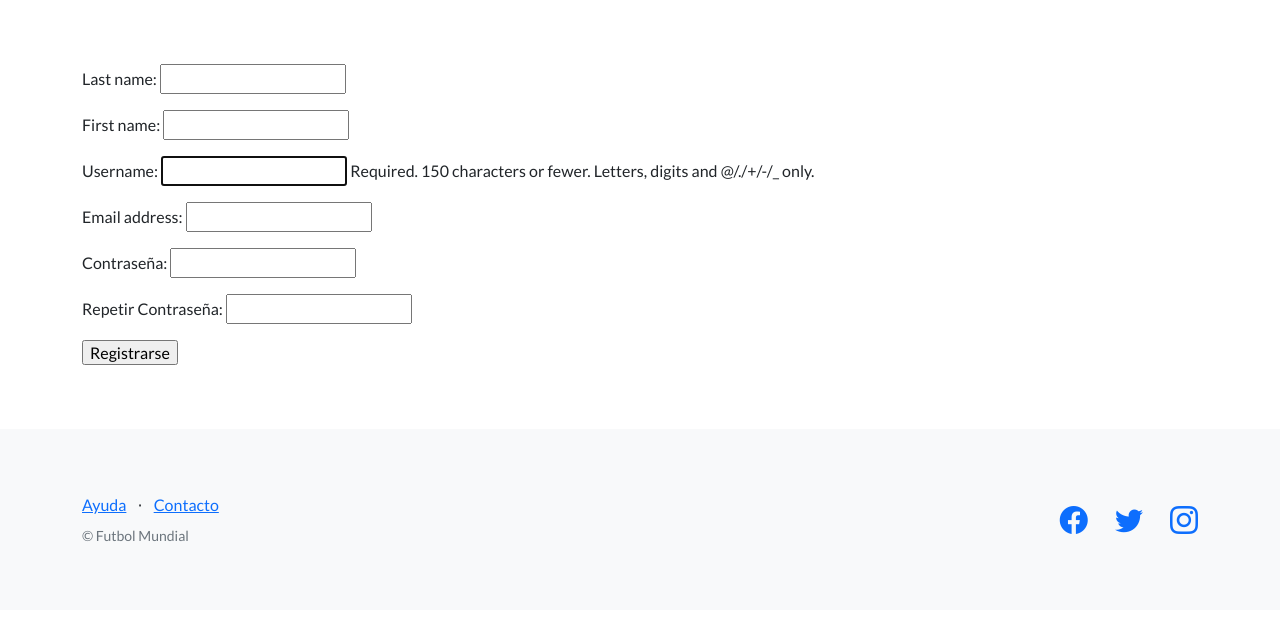
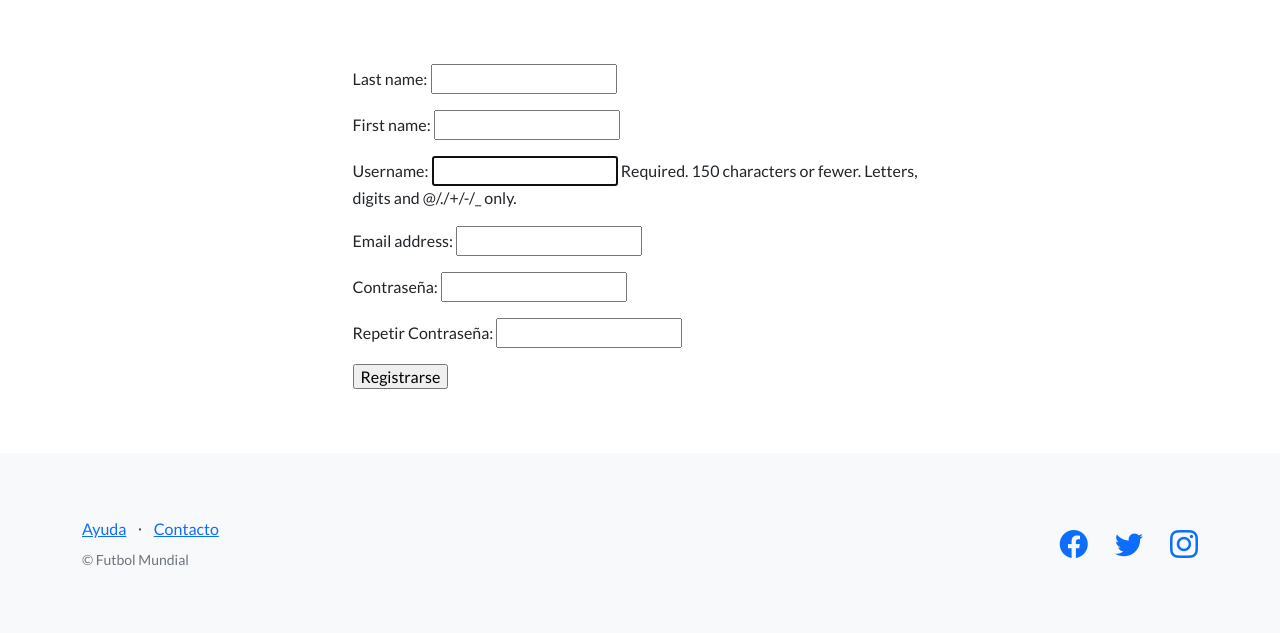
Before and after one commit to Lucasava1983/Futbol-Mundial, a Django app: page /perfiles/registro/ in a window 1280 px wide. Shown: the part 66-699 px from the top of the page. Run offline with Django 4.2, Linux system fonts and the light colour scheme; some libraries are stand-ins or nearby versions.

Commit message:
actualizacion registro

```diff
--- a/perfiles/templates/perfiles/registro.html
+++ b/perfiles/templates/perfiles/registro.html
@@ -1,9 +1,15 @@
 {% extends "base.html" %}
+{% block contenido %}
+<div class="container px-4 px-lg-5">
+    <div class="row gx-4 gx-lg-5 justify-content-center">
+        <div class="col-md-10 col-lg-8 col-xl-7">
+            <form method="post">
+                {% csrf_token %}
+                {{ form.as_p }}
+                <input type="submit" value="Registrarse"/>
+            </form>
 
-{% block contenido %}
-<form method="post">
-    {% csrf_token %}
-    {{ form.as_p }}
-    <input type="submit" value="Registrarse"/>
-</form>
+        </div>
+    </div>
+</div>
 {% endblock contenido %}
```
Also changed, not shown: db.sqlite3.
